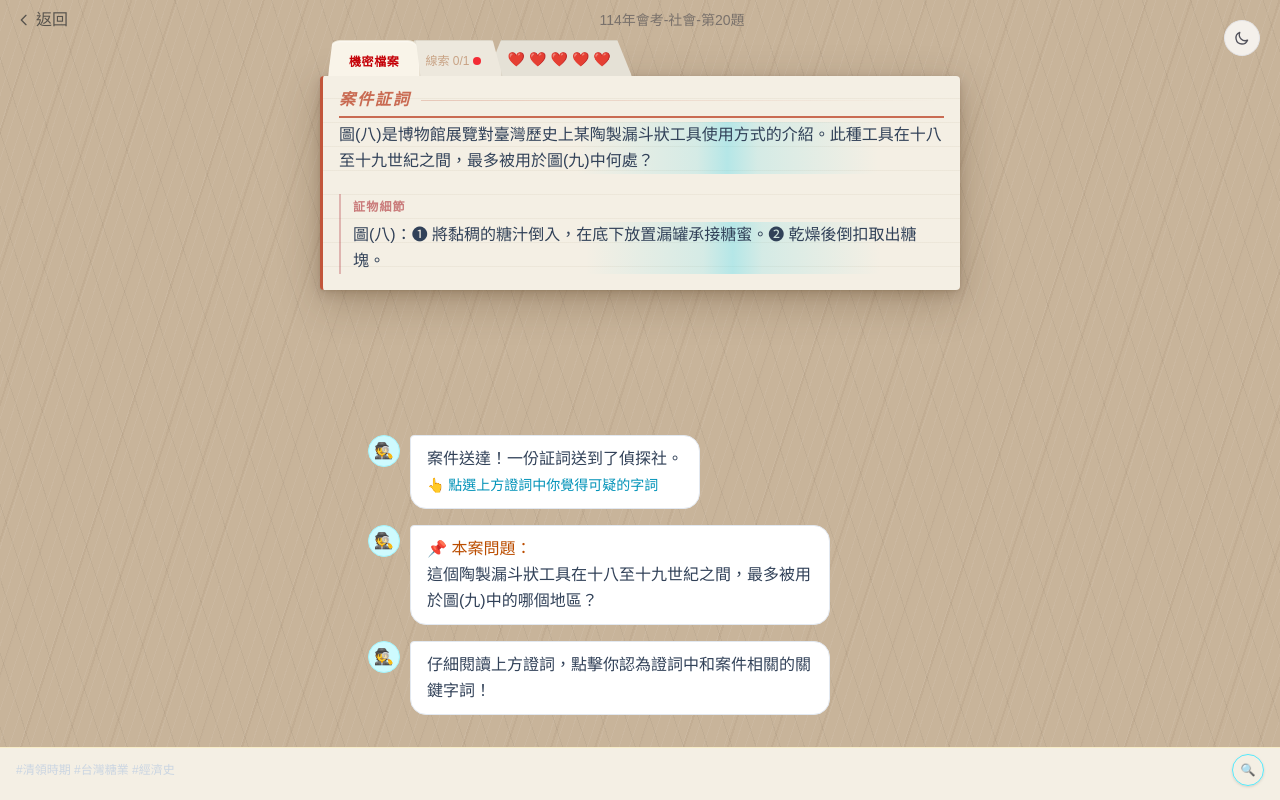
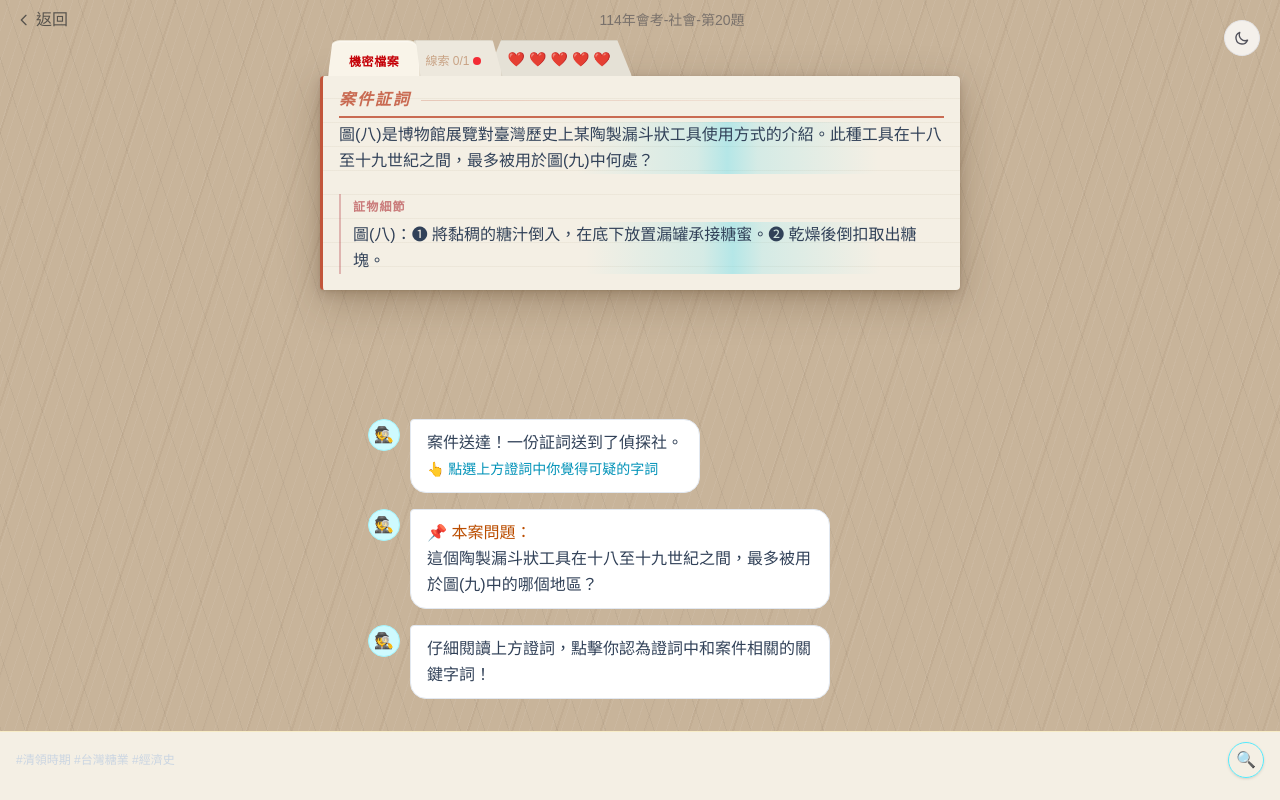
Before and after one commit to gurry0927/EDTechWeb, a Next.js app in the folder web/: page /question-detective in a window 1280 px wide. Both pictures are taken after a click on the button 640 px from the left and 285 px from the top of the page. Built offline with nearby package versions, Linux system fonts and the light colour scheme.

Commit message:
style: increase footer height and button sizes for better UX

```diff
--- a/web/src/components/question-detective/DetectivePlayer.tsx
+++ b/web/src/components/question-detective/DetectivePlayer.tsx
@@ -736,12 +736,12 @@ export function DetectivePlayer({ question, onBack }: Props) {
       </main>
 
       {/* Fixed bottom bar — 1 列 3 欄 grid：左 hashtags / 中 推理按鈕(置中) / 右 掃描按鈕 */}
-      <footer className="shrink-0 border-t border-amber-200/30 dark:border-white/10" style={{ backgroundColor: 'var(--det-paper)', paddingBottom: 'max(8px, env(safe-area-inset-bottom))' }}>
-        <div className="px-4 py-1.5 grid items-center gap-1" style={{ gridTemplateColumns: '1fr auto 1fr' }}>
+      <footer className="shrink-0 border-t border-amber-200/30 dark:border-white/10" style={{ backgroundColor: 'var(--det-paper)', paddingBottom: 'max(12px, env(safe-area-inset-bottom))' }}>
+        <div className="px-4 py-2.5 grid items-center gap-1" style={{ gridTemplateColumns: '1fr auto 1fr' }}>
           <span className="text-xs text-slate-300 dark:text-white/20 truncate">{question.tags.slice(0, 3).map(t => `#${t}`).join(' ')}</span>
           <div className="flex justify-center">
             {phase === 'clue' && foundClues.size > 0 && (allCriticalFound || clueLocked) && (
-              <button onClick={enterReasoning} className="h-8 text-[10px] sm:text-xs px-4 rounded-full font-bold bg-cyan-600 text-white hover:bg-cyan-500 shadow-[0_0_12px_rgba(8,145,178,0.3)] transition-all active:scale-95 whitespace-nowrap flex items-center justify-center border border-cyan-400/30">
+              <button onClick={enterReasoning} className="h-9 text-[10px] sm:text-[13px] px-4 rounded-full font-bold bg-cyan-600 text-white hover:bg-cyan-500 shadow-[0_0_15px_rgba(8,145,178,0.35)] transition-all active:scale-95 whitespace-nowrap flex items-center justify-center border border-cyan-400/30">
                 {allCriticalFound ? DIALOGUE.clueReady : DIALOGUE.clueForceAdvance}
               </button>
             )}
@@ -751,7 +751,7 @@ export function DetectivePlayer({ question, onBack }: Props) {
               <button
                 disabled={scanOnCooldown}
                 onClick={() => { setActiveScanning(true); showToast(DIALOGUE.scanActivate); if (!hasEverTapped) resetIdleTimer(true); }}
-                className={`text-xs flex items-center justify-center w-8 h-8 rounded-full border transition-all
+                className={`text-base flex items-center justify-center w-9 h-9 rounded-full border transition-all
                   ${scanOnCooldown
                     ? 'border-slate-200 dark:border-white/10 text-slate-300 dark:text-white/20 cursor-not-allowed'
                     : 'border-cyan-300 dark:border-cyan-700/40 text-cyan-600 dark:text-cyan-400 hover:bg-cyan-50 dark:hover:bg-cyan-900/10 shadow-sm active:scale-95'
```
